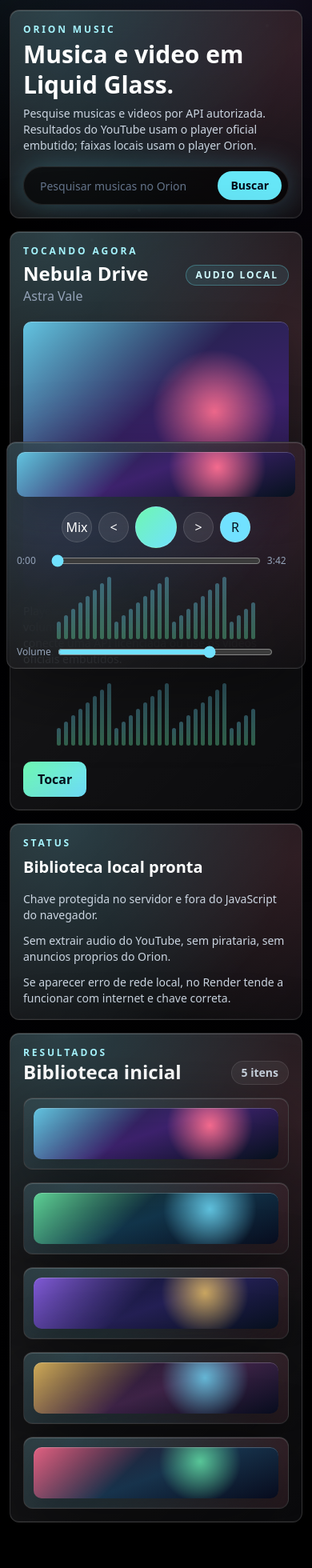
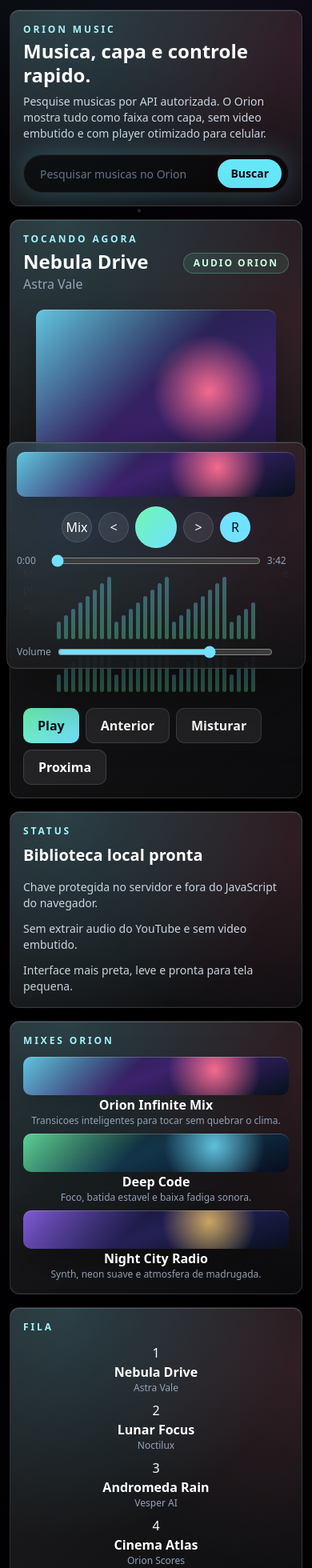
Before and after one commit to vitorgs15000-dotcom/-orion-music, a Next.js app: page / in a window 390 px wide. Shown: the top 1960 px of the page at 80% size. Built offline with nearby package versions, Linux system fonts and the light colour scheme.

Commit message:
Polish mobile music-only interface

```diff
--- a/src/components/OrionApp.tsx
+++ b/src/components/OrionApp.tsx
@@ -8,7 +8,6 @@ import { PlayerBar } from "@/components/PlayerBar";
 import { SearchBar } from "@/components/SearchBar";
 import { TrackCard } from "@/components/TrackCard";
 import { Visualizer } from "@/components/Visualizer";
-import { YouTubeEmbed } from "@/components/YouTubeEmbed";
 import { useMusicPlayer } from "@/hooks/useMusicPlayer";
 import type { Playlist, Track } from "@/types/music";
 
@@ -19,7 +18,7 @@ type OrionAppProps = {
 
 function statusText(status: string | null) {
   if (!status) return "Biblioteca local pronta";
-  if (status === "youtube-ok") return "YouTube conectado";
+  if (status === "youtube-ok") return "YouTube conectado em modo musica";
   if (status?.endsWith("-cache")) return "Resultado em cache rapido";
   if (status === "youtube-empty") return "YouTube sem resultados, usando biblioteca local";
   if (status === "missing-key") return "Chave nao configurada, usando biblioteca local";
@@ -28,7 +27,7 @@ function statusText(status: string | null) {
   return "Busca local segura";
 }
 
-export function OrionApp({ tracks }: OrionAppProps) {
+export function OrionApp({ tracks, playlists }: OrionAppProps) {
   const player = useMusicPlayer(tracks);
   const [query, setQuery] = useState("");
   const [results, setResults] = useState<Track[]>(tracks);
@@ -36,12 +35,16 @@ export function OrionApp({ tracks }: OrionAppProps) {
   const [isSearching, setIsSearching] = useState(false);
 
   const selectedTrack = player.currentTrack;
-  const isYouTube = selectedTrack.source === "youtube" && Boolean(selectedTrack.videoId);
+  const isYouTube = selectedTrack.source === "youtube";
 
   const visibleResults = useMemo(() => {
     if (query.trim() || status) return results;
     return tracks;
   }, [query, results, status, tracks]);
+
+  const queuePreview = useMemo(() => {
+    return player.queue.slice(0, 5);
+  }, [player.queue]);
 
   async function handleSearch(nextQuery: string) {
     const normalized = nextQuery.trim();
@@ -74,24 +77,34 @@ export function OrionApp({ tracks }: OrionAppProps) {
     player.playFromQueue(sourceList, index);
   }
 
+  function playPlaylist(playlist: Playlist) {
+    const playlistTracks = playlist.trackIds
+      .map((trackId) => tracks.find((track) => track.id === trackId))
+      .filter((track): track is Track => Boolean(track));
+
+    if (playlistTracks.length) {
+      player.playFromQueue(playlistTracks, 0);
+    }
+  }
+
   return (
     <>
       <ParticleField />
-      <main className="relative z-10 mx-auto grid min-h-screen w-full max-w-7xl gap-4 px-3 pb-36 pt-3 md:px-5 md:pt-5">
+      <main className="relative z-10 mx-auto grid min-h-screen w-full max-w-7xl gap-4 px-3 pb-48 pt-3 md:px-5 md:pb-36 md:pt-5">
         <header className="liquid-glass grid gap-4 p-4 md:grid-cols-[1fr_minmax(280px,460px)] md:items-center">
           <div className="min-w-0">
             <p className="text-xs font-black uppercase tracking-[0.24em] text-cyan-200">Orion Music</p>
-            <h1 className="mt-1 text-3xl font-black leading-tight text-white md:text-5xl">Musica e video em Liquid Glass.</h1>
-            <p className="mt-2 max-w-2xl text-sm text-slate-300 md:text-base">
-              Pesquise musicas e videos por API autorizada. Resultados do YouTube usam o player oficial embutido; faixas locais usam o player Orion.
+            <h1 className="mt-1 text-2xl font-black leading-tight text-white md:text-4xl">Musica, capa e controle rapido.</h1>
+            <p className="mt-2 max-w-2xl text-sm text-slate-300">
+              Pesquise musicas por API autorizada. O Orion mostra tudo como faixa com capa, sem video embutido e com player otimizado para celular.
             </p>
           </div>
           <SearchBar onSearch={(value) => void handleSearch(value)} />
         </header>
 
-        <section className="grid gap-4 lg:grid-cols-[minmax(0,1fr)_360px]">
+        <section className="grid gap-4 lg:grid-cols-[minmax(0,1fr)_340px]">
           <motion.section
-            className="liquid-glass min-h-[420px] p-4 md:p-5"
+            className="liquid-glass now-panel min-h-[360px] p-4 md:p-5"
             initial={{ opacity: 0, y: 18 }}
             animate={{ opacity: 1, y: 0 }}
             transition={{ duration: 0.35 }}
@@ -103,40 +116,84 @@ export function OrionApp({ tracks }: OrionAppProps) {
                 <p className="text-slate-400">{selectedTrack.artist}</p>
               </div>
               <span className={`rounded-full border px-3 py-1 text-xs font-black uppercase tracking-[0.16em] ${
-                isYouTube ? "border-red-300/30 bg-red-400/10 text-red-100" : "border-cyan-300/30 bg-cyan-300/10 text-cyan-100"
+                isYouTube ? "border-cyan-300/30 bg-cyan-300/10 text-cyan-100" : "border-emerald-300/30 bg-emerald-300/10 text-emerald-100"
               }`}>
-                {isYouTube ? "YouTube oficial" : "Audio local"}
+                {isYouTube ? "YouTube music" : "Audio Orion"}
               </span>
             </div>
 
-            {isYouTube ? (
-              <YouTubeEmbed track={selectedTrack} />
-            ) : (
-              <div className="mt-5 grid gap-5 md:grid-cols-[260px_1fr] md:items-center">
-                <CoverArt imageUrl={selectedTrack.thumbnailUrl} variant={selectedTrack.cover} />
+            <div className="mt-5 grid gap-5 md:grid-cols-[minmax(210px,280px)_1fr] md:items-center">
+              <CoverArt variant={selectedTrack.cover} className="mx-auto max-w-[300px] md:max-w-none" />
               <div>
                 <p className="text-sm text-slate-300">
-                    Player local funcional com play, pause, seek, volume, shuffle e repeat. Para catalogo real, conecte uma API licenciada ou use os videos oficiais embutidos.
+                  Modo musica: capa Orion, mix, fila, seek, volume e play/pause. Videos ficam desativados dentro do app para manter a experiencia leve.
                 </p>
                 <div className="mt-5">
                   <Visualizer active={player.isPlaying} />
                 </div>
-                  <button className="primary-action mt-5" onClick={player.togglePlay} type="button">
-                    {player.isPlaying ? "Pausar" : "Tocar"}
+                <div className="mt-5 flex flex-wrap gap-2">
+                  <button className="primary-action" onClick={player.togglePlay} type="button">
+                    {player.isPlaying ? "Pause" : "Play"}
                   </button>
+                  <button className="secondary-action" onClick={player.previous} type="button">
+                    Anterior
+                  </button>
+                  <button className="secondary-action" onClick={() => player.setShuffle((value) => !value)} type="button">
+                    {player.shuffle ? "Mix ligado" : "Misturar"}
+                  </button>
+                  <button className="secondary-action" onClick={player.next} type="button">
+                    Proxima
+                  </button>
+                  {selectedTrack.externalUrl ? (
+                    <a className="secondary-action inline-grid place-items-center" href={selectedTrack.externalUrl} rel="noopener noreferrer" target="_blank">
+                      Abrir musica
+                    </a>
+                  ) : null}
                 </div>
               </div>
-            )}
+            </div>
           </motion.section>
 
-          <aside className="liquid-glass p-4">
+          <aside className="grid gap-4">
+            <section className="liquid-glass p-4">
               <p className="text-xs font-black uppercase tracking-[0.24em] text-cyan-200">Status</p>
               <h2 className="mt-2 text-xl font-black text-white">{isSearching ? "Buscando..." : statusText(status)}</h2>
               <div className="mt-4 grid gap-3 text-sm text-slate-300">
                 <p>Chave protegida no servidor e fora do JavaScript do navegador.</p>
-              <p>Sem extrair audio do YouTube, sem pirataria, sem anuncios proprios do Orion.</p>
-              <p>Se aparecer erro de rede local, no Render tende a funcionar com internet e chave correta.</p>
+                <p>Sem extrair audio do YouTube e sem video embutido.</p>
+                <p>Interface mais preta, leve e pronta para tela pequena.</p>
               </div>
+            </section>
+
+            <section className="liquid-glass p-4">
+              <p className="text-xs font-black uppercase tracking-[0.24em] text-cyan-200">Mixes Orion</p>
+              <div className="mt-3 grid gap-2">
+                {playlists.map((playlist) => (
+                  <button className="playlist-row" key={playlist.id} onClick={() => playPlaylist(playlist)} type="button">
+                    <CoverArt variant={playlist.cover} className="h-12 w-12 shrink-0" />
+                    <span className="min-w-0">
+                      <strong className="block truncate text-white">{playlist.title}</strong>
+                      <span className="block truncate text-xs text-slate-400">{playlist.description}</span>
+                    </span>
+                  </button>
+                ))}
+              </div>
+            </section>
+
+            <section className="liquid-glass p-4">
+              <p className="text-xs font-black uppercase tracking-[0.24em] text-cyan-200">Fila</p>
+              <div className="mt-3 grid gap-2">
+                {queuePreview.map((track, index) => (
+                  <button className={`queue-row ${selectedTrack.id === track.id ? "is-active" : ""}`} key={`${track.id}-${index}`} onClick={() => player.playFromQueue(player.queue, index)} type="button">
+                    <span className="queue-index">{index + 1}</span>
+                    <span className="min-w-0">
+                      <strong className="block truncate text-white">{track.title}</strong>
+                      <span className="block truncate text-xs text-slate-400">{track.artist}</span>
+                    </span>
+                  </button>
+                ))}
+              </div>
+            </section>
           </aside>
         </section>
 
@@ -144,7 +201,7 @@ export function OrionApp({ tracks }: OrionAppProps) {
           <div className="mb-4 flex flex-wrap items-end justify-between gap-3">
             <div>
               <p className="text-xs font-black uppercase tracking-[0.24em] text-cyan-200">
-                {status === "youtube-ok" ? "Resultados do YouTube" : "Resultados"}
+                {status === "youtube-ok" ? "Musicas encontradas" : "Musicas"}
               </p>
               <h2 className="text-2xl font-black text-white">{query.trim() ? `Busca: ${query}` : "Biblioteca inicial"}</h2>
             </div>
@@ -153,7 +210,7 @@ export function OrionApp({ tracks }: OrionAppProps) {
             </span>
           </div>
 
-          <div className="grid gap-4 sm:grid-cols-2 lg:grid-cols-3 xl:grid-cols-4">
+          <div className="grid gap-3 sm:grid-cols-2 lg:grid-cols-3 xl:grid-cols-4">
             {visibleResults.map((track) => (
               <TrackCard
                 active={selectedTrack.id === track.id}
```
Lines whose indentation alone changed are shown as unchanged.
